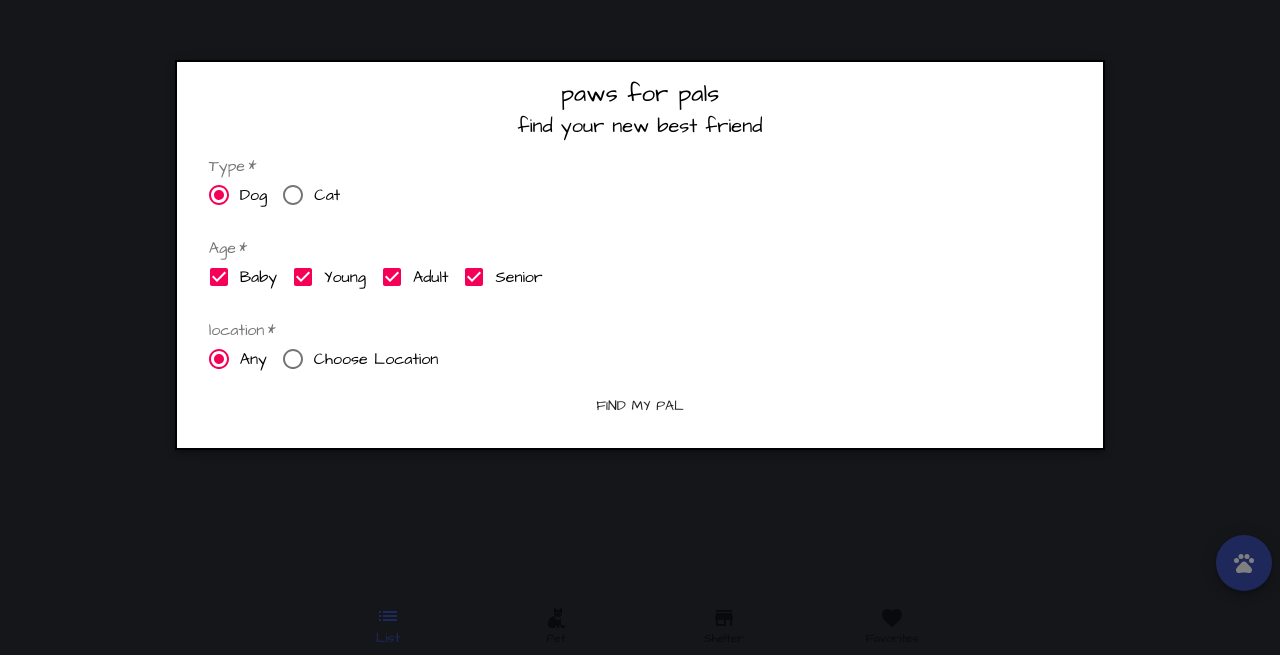
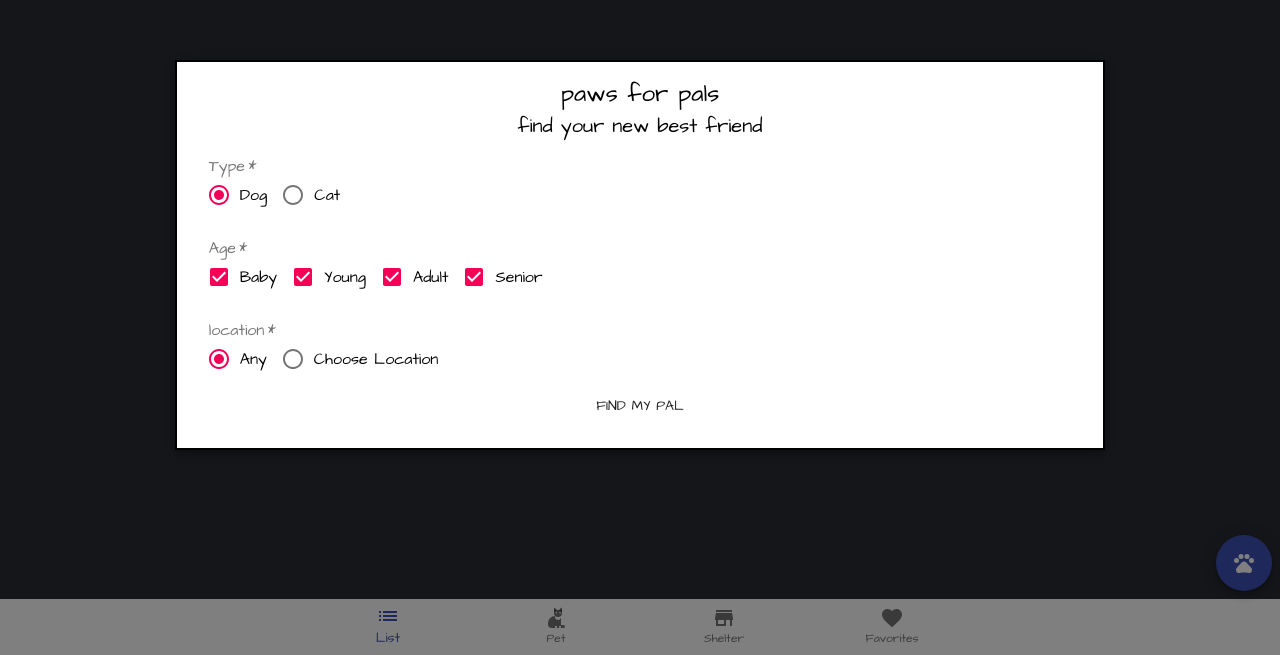
Before and after one commit to omgitsgod/paws-for-pals-front, a React (Create React App) app: page / in a window 1280 px wide. Shown: the part 145-800 px from the top of the page. Built offline with nearby package versions, Linux system fonts and the light colour scheme; no server answers.

Commit message:
Change background color to white

```diff
--- a/src/Components/BottomNav.js
+++ b/src/Components/BottomNav.js
@@ -11,7 +11,7 @@ const useStyles = makeStyles({
     width: '100%',
     bottom: '0px',
     position: 'fixed',
-    backgroundColor: '#282c34',
+    backgroundColor: 'white',
   },
 });
 
```
